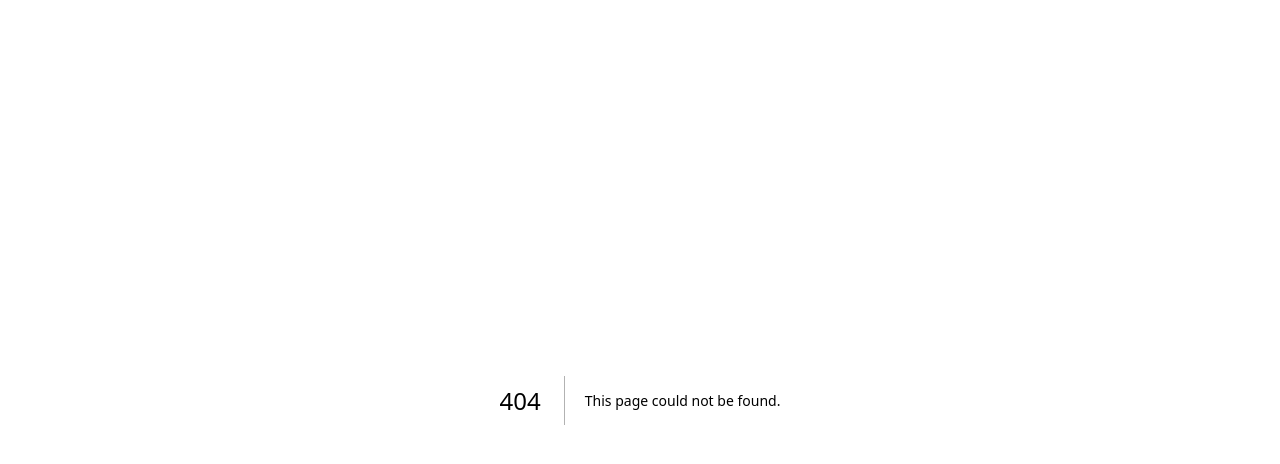
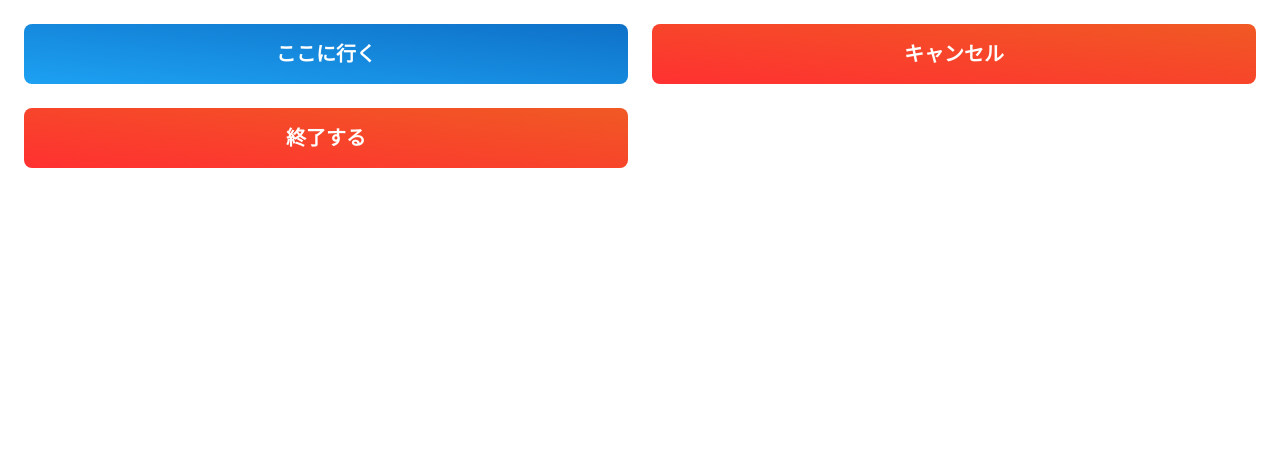
Before and after one commit to iputapp/lounas, a Next.js app: page /test/rect-button in a window 1280 px wide. Before the commit this address had no page. Shown: the top 464 px of the page. Built offline with nearby package versions, Linux system fonts and the light colour scheme.

Commit message:
Review commit
- Rename files
- Rewrite tailwind gradient to css gradient
- Cleanup code

```diff
--- a/src/app/test/decided-button/page.tsx
+++ /dev/null
@@ -1,20 +0,0 @@
-"use client";
-
-import { BackButton } from "@/components/buttons/DecideButton/DecidedButton";
-
-export default function TestBackButton() {
-  const decide = () => {
-    console.log("verify");
-  };
-
-  const keep = () => {
-    console.log("keep");
-  };
-
-  return (
-    <div className="m-10 grid grid-cols-2 gap-5 ">
-      <BackButton text="ここに行く" color="blue" decided={decide} />
-      <BackButton text="キープ" color="red" decided={keep} />
-    </div>
-  );
-}
--- /dev/null
+++ b/src/app/test/rect-button/page.tsx
@@ -0,0 +1,21 @@
+"use client";
+
+import { RectButton } from "@/components/buttons/RectButton";
+
+export default function Test() {
+  const decide = () => {
+    console.log("ここに行くわよ");
+  };
+
+  const cancel = () => {
+    console.log("キャンセルよ");
+  };
+
+  return (
+    <div className="grid grid-cols-2 gap-6 p-6">
+      <RectButton text="ここに行く" color="blue" onClick={decide} />
+      <RectButton text="キャンセル" color="red" onClick={cancel} />
+      <RectButton text="終了する" color="red" onClick={cancel} />
+    </div>
+  );
+}
--- a/src/components/buttons/DecideButton/DecidedButton.tsx
+++ /dev/null
@@ -1,19 +0,0 @@
-"use client";
-
-import styles from "./DecideButton.module.scss";
-
-type DecidedProps = {
-  text: string;
-  color: string;
-  decided: () => void;
-};
-
-export function BackButton({ text, color, decided }: DecidedProps) {
-  return (
-    <button className={styles.box} onClick={decided}>
-      <div className={`${styles[color]} ${styles.flexCenter}`}>
-        <div className={styles.text}>{text}</div>
-      </div>
-    </button>
-  );
-}
--- /dev/null
+++ b/src/components/buttons/RectButton/index.tsx
@@ -0,0 +1,17 @@
+"use client";
+
+import styles from "./styles.module.scss";
+
+type RectButtonProps = {
+  text: string;
+  color: "blue" | "red";
+  onClick: () => void;
+};
+
+export function RectButton({ text, color, onClick }: RectButtonProps) {
+  return (
+    <button className={`${styles.box} ${styles[color]} ${styles.flexCenterAll}`} onClick={onClick}>
+      <span className={styles.text}>{text}</span>
+    </button>
+  );
+}
--- /dev/null
+++ b/src/components/buttons/RectButton/styles.module.scss
@@ -0,0 +1,21 @@
+@use "variables" as var;
+
+.box {
+  @apply overflow-clip rounded-lg px-2 py-4;
+
+  &.blue {
+    background: linear-gradient(to right top, #1da1f2, #0e71c8);
+  }
+
+  &.red {
+    background: linear-gradient(to right top, var.$scarlet, var.$orange);
+  }
+
+  & .text {
+    @apply text-xl font-semibold text-white;
+  }
+}
+
+.flex-center-all {
+  @apply flex items-center justify-center;
+}
```
Also changed, not shown: src/components/buttons/DecideButton/DecideButton.module.scss (deleted, +0 -21 lines).
